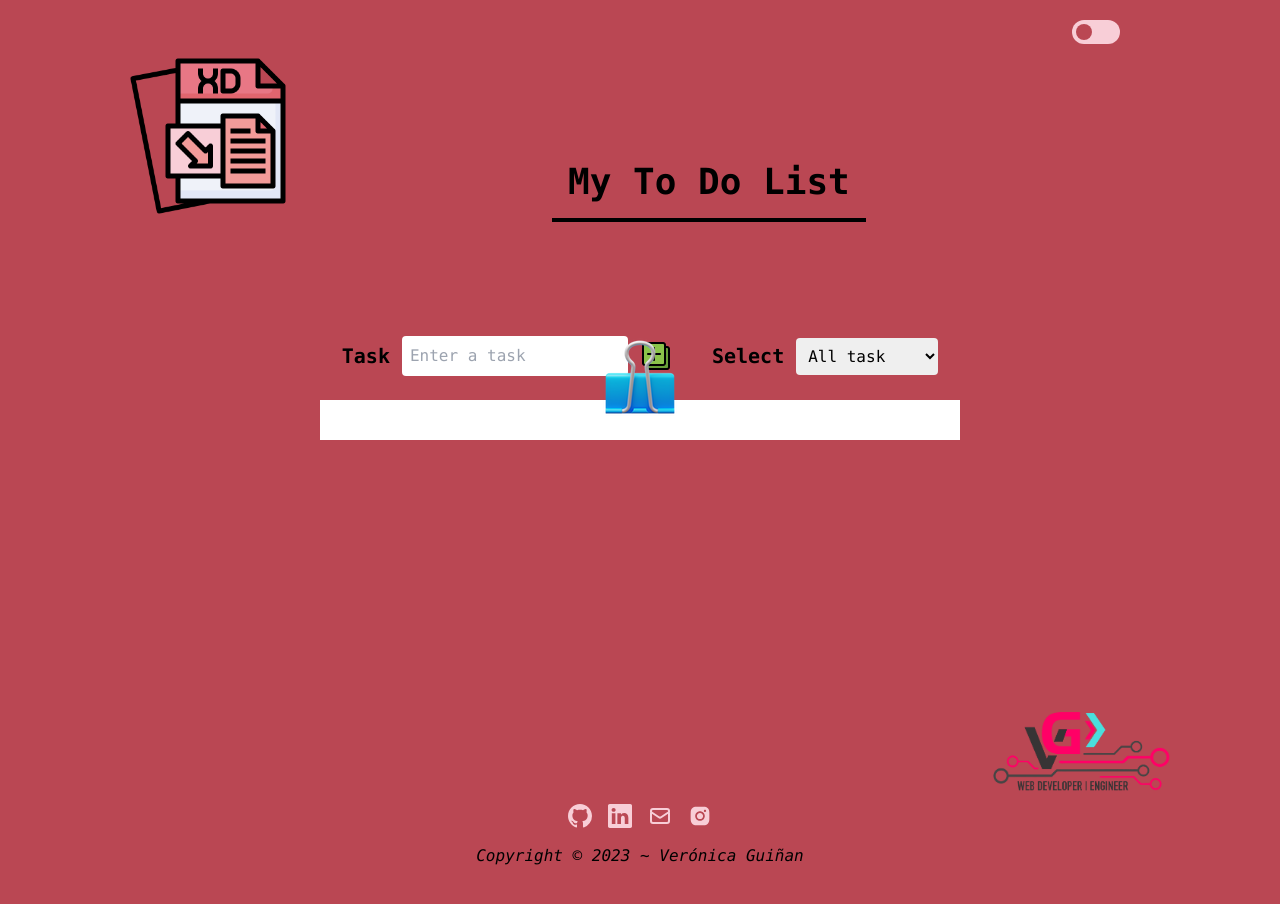
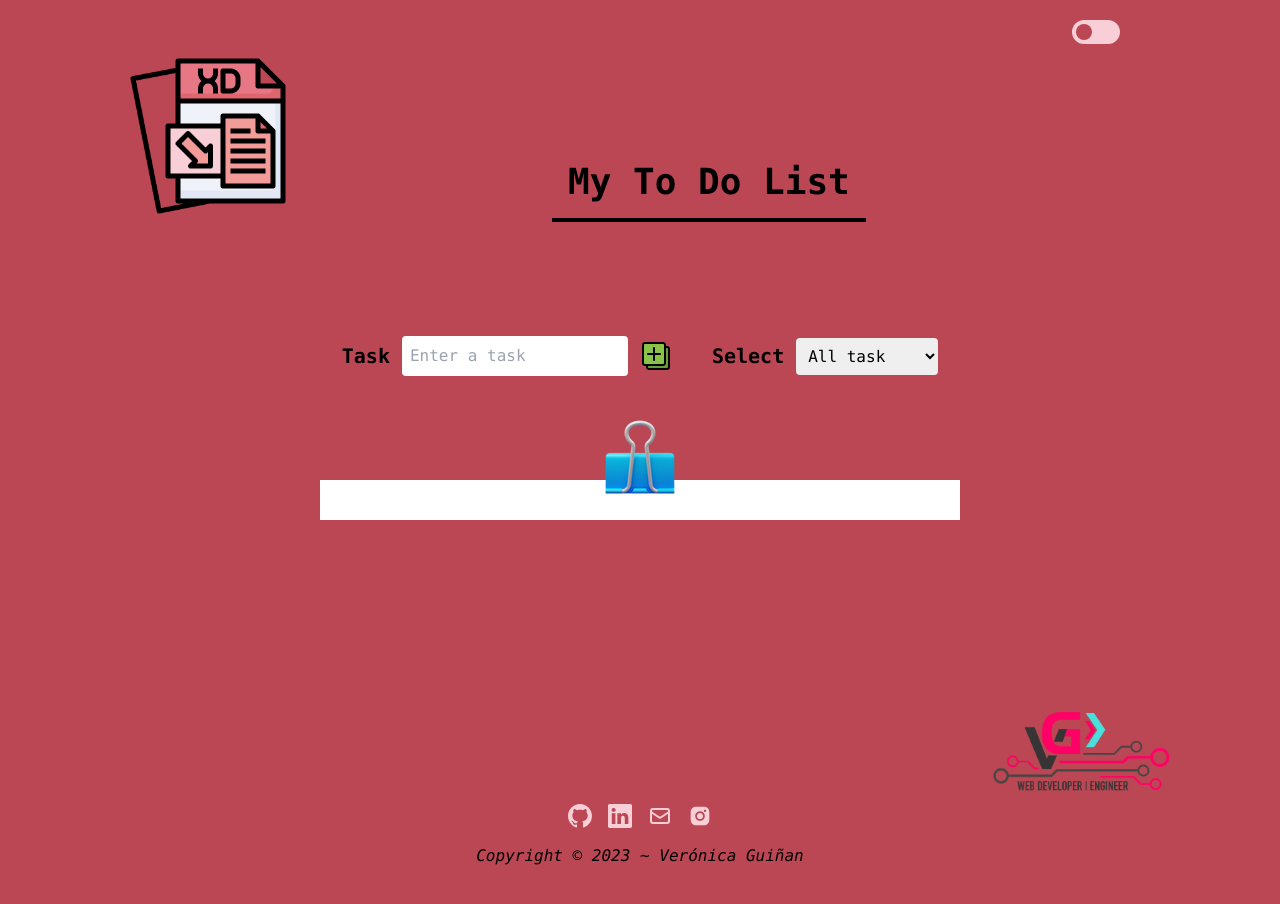
Before and after one commit to veronicadelmar/toDoList, a React (Vite) app: page / in a window 1280 px wide. Built offline with nearby package versions, Linux system fonts and the light colour scheme; the HTML template or start-up script is replaced by a standard one.

Commit message:
modified margin in the ContainCard component

```diff
--- a/src/components/ContainCard.jsx
+++ b/src/components/ContainCard.jsx
@@ -6,11 +6,11 @@ export default function ContainCard({tasks, option, deleteTask, changeTask}){
     const filteredTask = option === "" ? tasks : tasks.filter(task => task.condition === option)
 
     return(
-        <section className="flex flex-col relative">
+        <section className="mt-20 flex flex-col relative">
             <figure className="flex flex-col absolute self-center top-[-70px] z-[2]">
                 <img src={Clip} alt="Hook Papel" />
             </figure>
-            <div className="w-[90%] flex flex-col self-center relative bg-[#fff] h-[40px] mb-20 lg:w-1/2"></div>
+            <div className="w-[90%] flex flex-col self-center relative bg-[#fff] h-[40px] lg:w-1/2"></div>
                 {filteredTask &&
                 filteredTask.map((task, index) => {
                     return (
```
